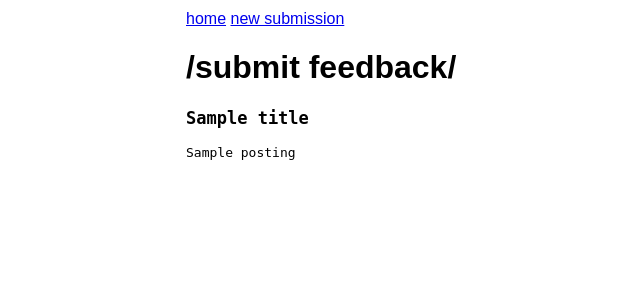
After one commit to lorenepler/build-a-blog, a Python web app: template templates/single-posting.html in a window 1280 px wide. The commit adds this page. Shown: the top 300 px of the page, without its empty margins (54-694 px from the left). Run offline with Jinja, Linux system fonts and the light colour scheme; the template is opened without the code that fills it: most values are stand-ins (such as "Sample title", 1, 10 or a date in 2020).

Commit message:
Added template for single-posting site

```diff
--- a/templates/base.html
+++ b/templates/base.html
@@ -1,7 +1,7 @@
 <!DOCTYPE html>
 <html>
     <head>
-        <title>/blogz/</title>
+        <title>/terminal/</title>
     </head>
 
     <style type="text/css">
@@ -10,6 +10,11 @@
             width: 800px;
             margin: 0 auto;
             padding: 10px;
+        }
+
+        div {
+            width:100%;
+            work-wrap: break-word
         }
 
         label {
@@ -60,7 +65,12 @@
 
 
 <body>
-    <h1>/blogz/</h1>
+    <nav>
+        <a href="/">home</a>
+        <a href="/newpost">new submission</a>
+    </nav>
+    <h1>/submit feedback/</h1>
+
 
     {% block content %}
     {% endblock %}
--- /dev/null
+++ b/templates/single-posting.html
@@ -0,0 +1,13 @@
+{% extends "base.html" %}
+
+{% block content %}
+
+<!--    <form method="post"> -->
+<div class="posting">
+    <div class="posting-title">
+        <pre>{{ title }}</pre>
+    </div>
+    <pre class ="posting-body">{{ posting }}</pre>
+</div>
+
+{% endblock %}
```
Also changed, not shown: main.py (+7 -2 lines), 1 other file.
